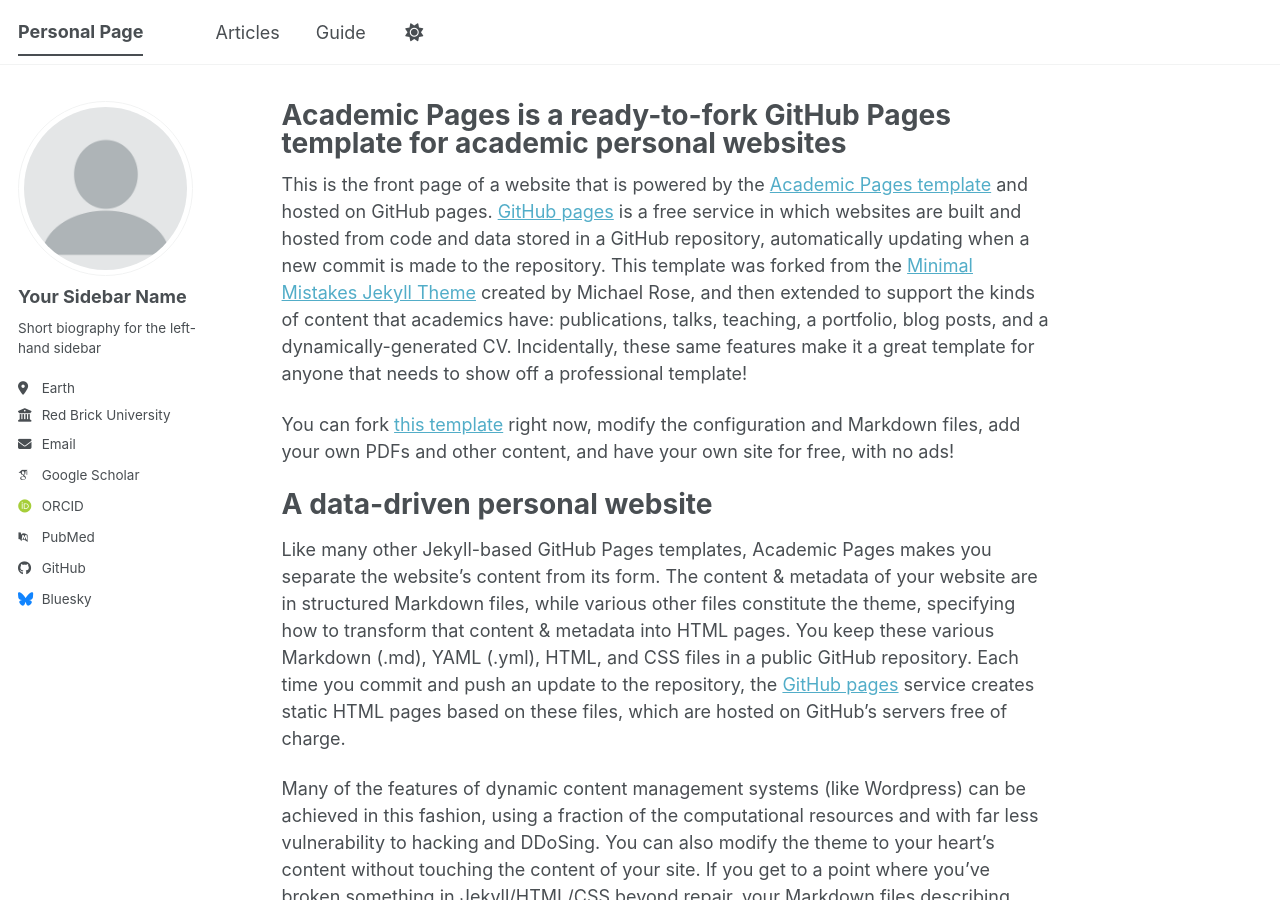
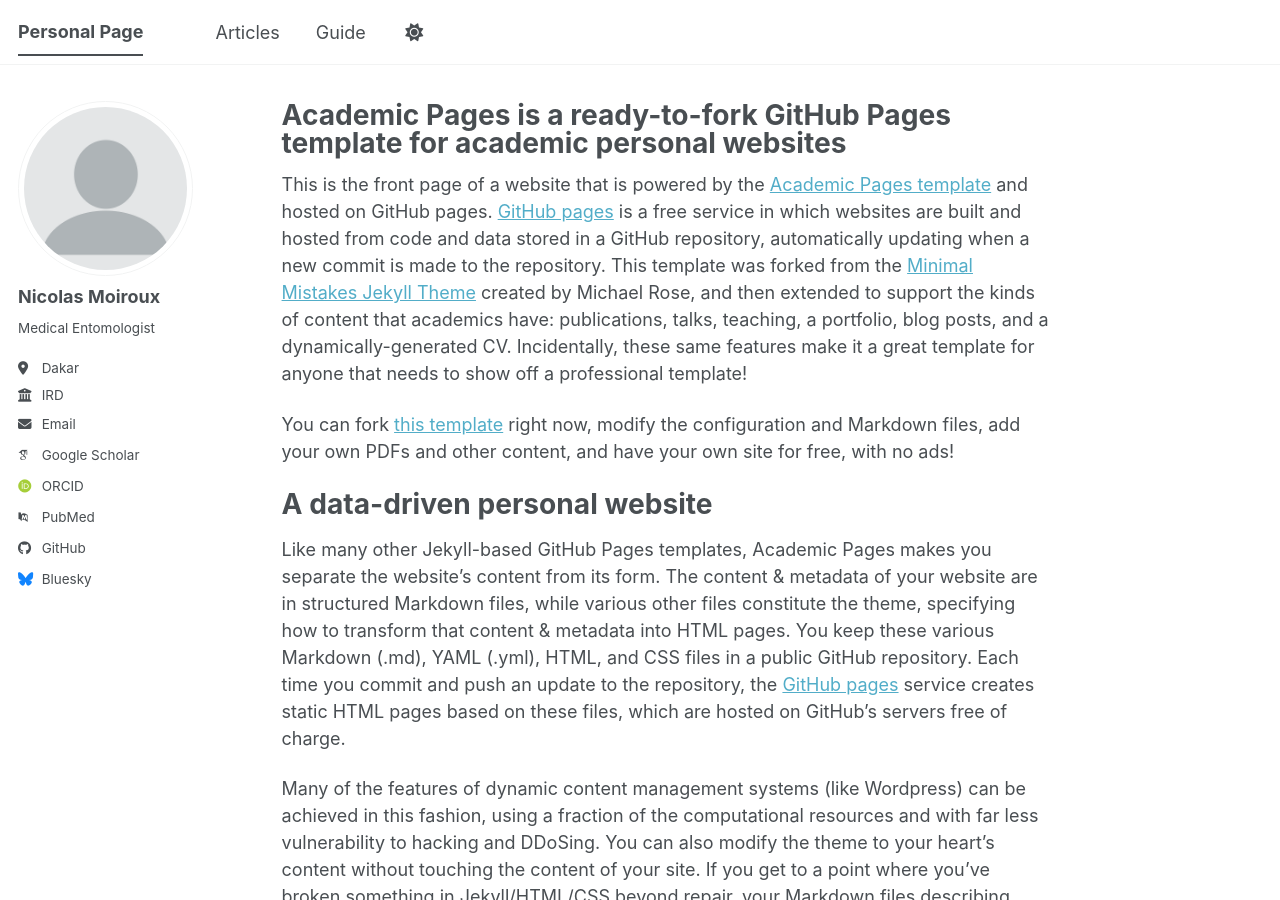
Before and after one commit to Nmoiroux/nmoiroux.github.io, a Jekyll site: the page built from _pages/about.md, in a window 1280 px wide and 900 px high. Built offline with Jekyll 4.4.1, drawn with Linux system fonts in a browser that asks for light colours; some web fonts are replaced; a script bundle is joined from its source files by our own code; library files that are not in the unit come from our copies.

Commit message:
author informations

```diff
--- a/_config.yml
+++ b/_config.yml
@@ -24,13 +24,13 @@
 author:
   # Biographic information
   avatar           : "profile.png"
-  name             : "Your Sidebar Name"
+  name             : "Nicolas Moiroux"
   pronouns         : # example: "she/her"
-  bio              : "Short biography for the left-hand sidebar"
-  location         : "Earth"
-  employer         : "Red Brick University"
+  bio              : "Medical Entomologist"
+  location         : "Dakar"
+  employer         : "IRD"
   uri              : # URL
-  email            : "none@example.org"
+  email            : "nicolas.moiroux@ird.fr"
 
   # Academic websites
   academia         : # URL
```
